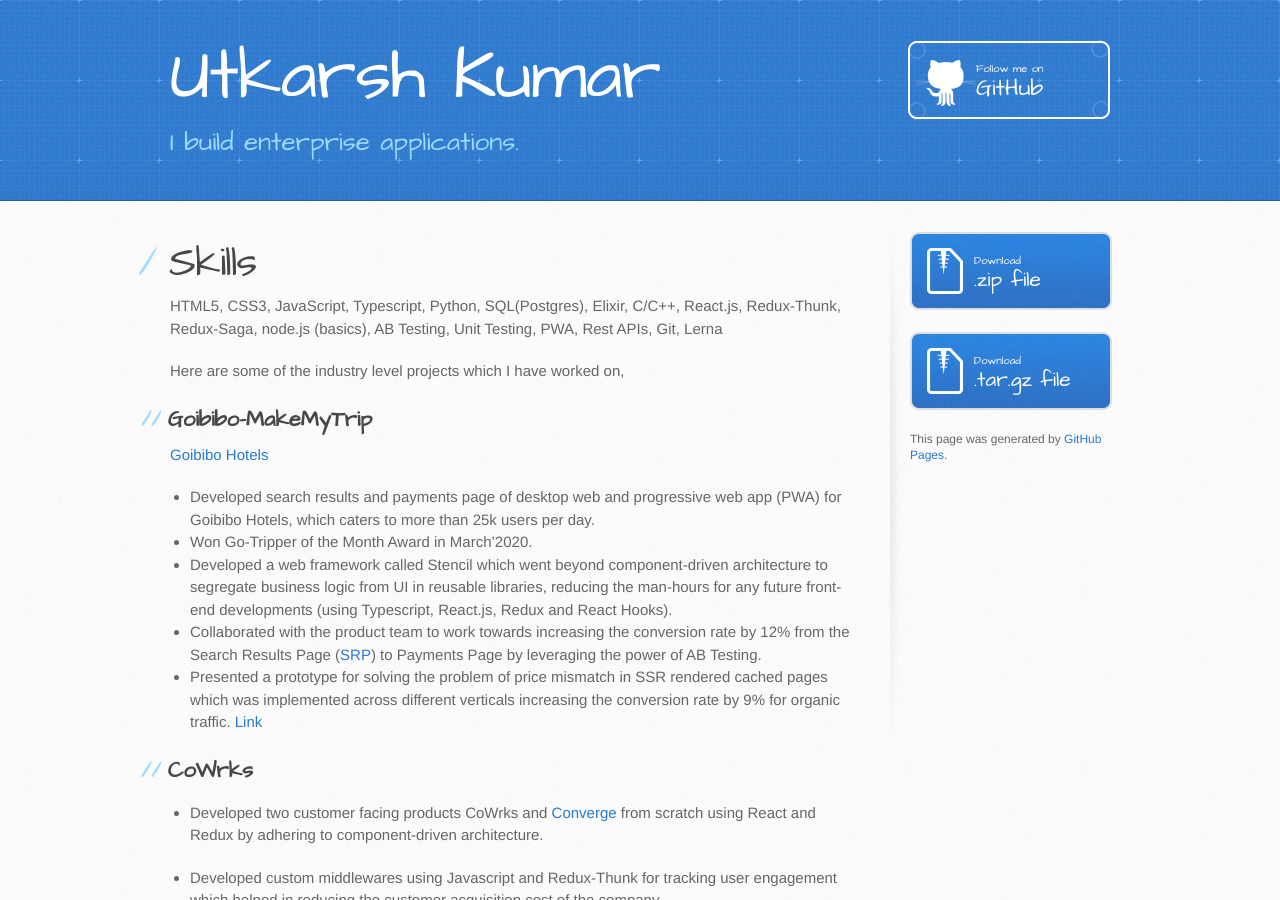
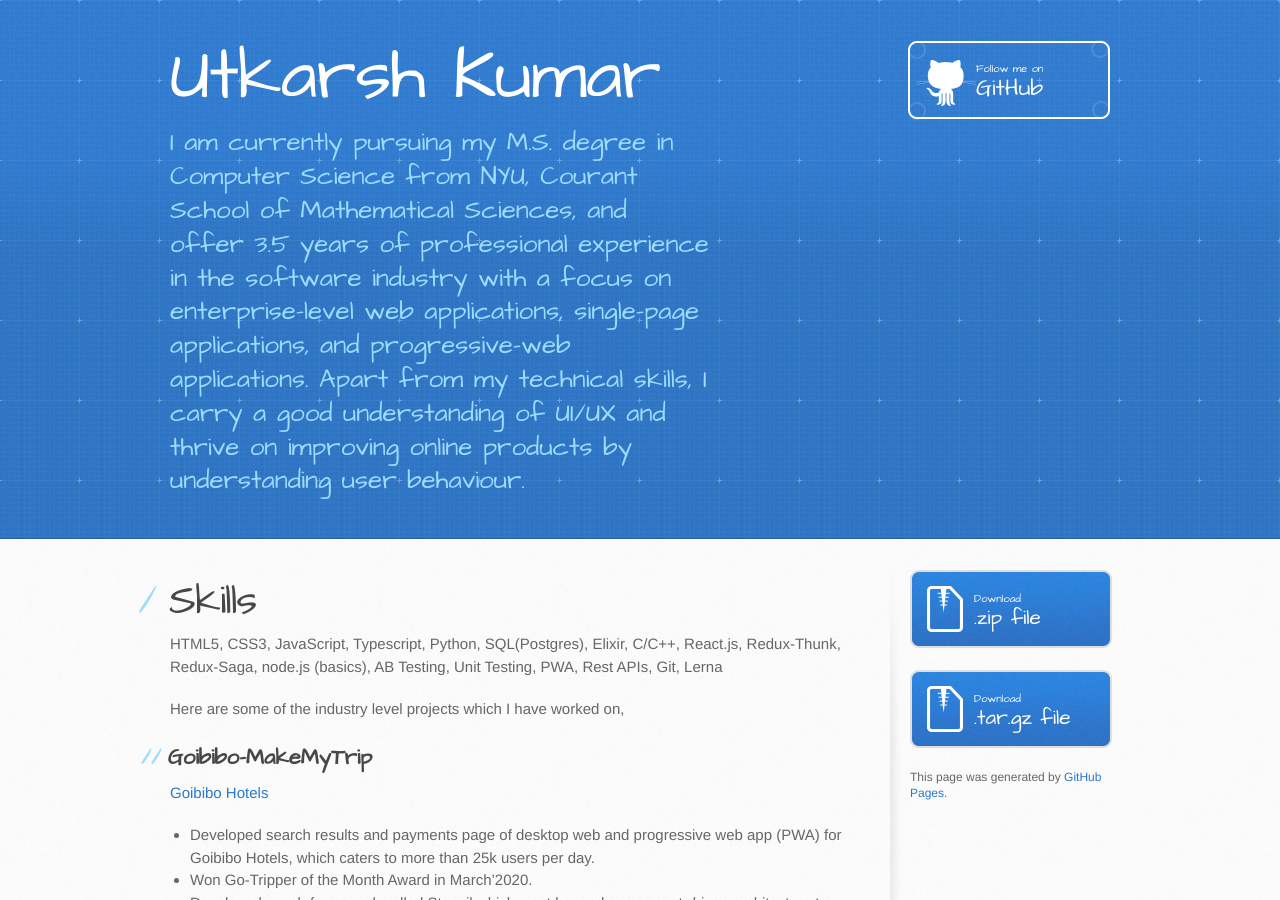
Before and after one commit to utk6612/utk6612.github.io, a Jekyll site: the page built from index.md, in a window 1280 px wide and 900 px high. Built offline with Jekyll 4.4.1, drawn with Linux system fonts in a browser that asks for light colours.

Commit message:
about me

```diff
--- a/_config.yml
+++ b/_config.yml
@@ -1,5 +1,5 @@
 title: Utkarsh Kumar
-description: I build enterprise applications.
+description: I am currently pursuing my M.S. degree in Computer Science from NYU, Courant School of Mathematical Sciences, and offer 3.5 years of professional experience in the software industry with a focus on enterprise-level web applications, single-page applications, and progressive-web applications. Apart from my technical skills, I carry a good understanding of UI/UX and thrive on improving online products by understanding user behaviour.
 show_downloads: true
 google_analytics:
 theme: jekyll-theme-architect
```
